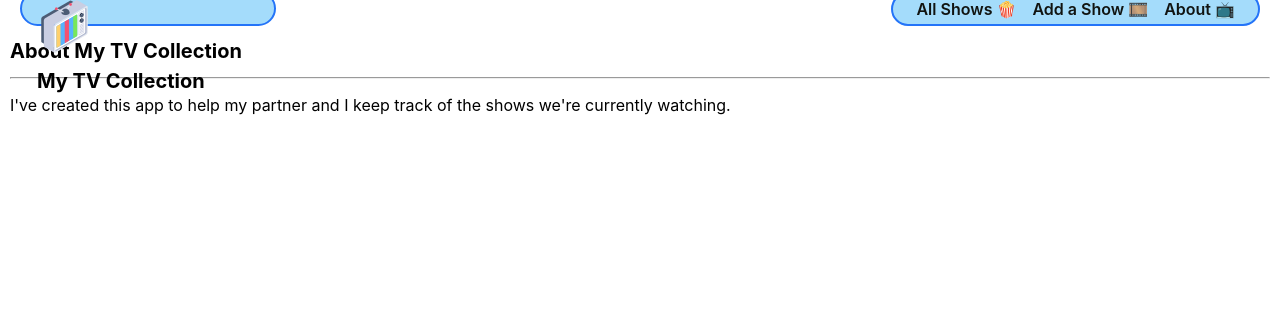
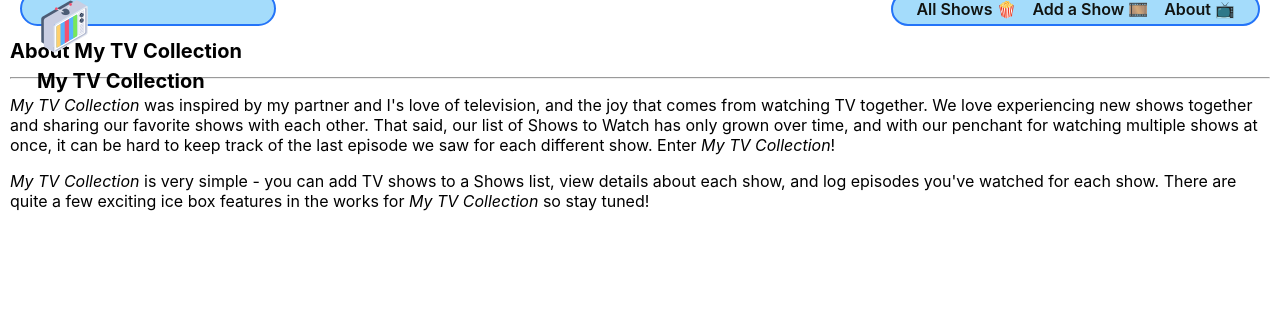
Before and after one commit to natnichols/tv-collector, a Django app: page /about/ in a window 1280 px wide. Shown: the part 29-355 px from the top of the page. Run offline with Django 4.2, Linux system fonts and the light colour scheme.

Commit message:
update About template content

```diff
--- a/main_app/templates/about.html
+++ b/main_app/templates/about.html
@@ -5,7 +5,10 @@
 <h1>About My TV Collection</h1>
 <hr />
 <p class="page-content">
-  I've created this app to help my partner and I keep track of the shows we're currently watching.
+  <i>My TV Collection</i> was inspired by my partner and I's love of television, and the joy that comes from watching TV together. We love experiencing new shows together and sharing our favorite shows with each other. That said, our list of Shows to Watch has only grown over time, and with our penchant for watching multiple shows at once, it can be hard to keep track of the last episode we saw for each different show. Enter <i>My TV Collection</i>!
+</p>
+<p class="page-content">
+  <i>My TV Collection</i> is very simple - you can add TV shows to a Shows list, view details about each show, and log episodes you've watched for each show. There are quite a few exciting ice box features in the works for <i>My TV Collection</i> so stay tuned!
 </p>
 
 {% endblock %}
```
